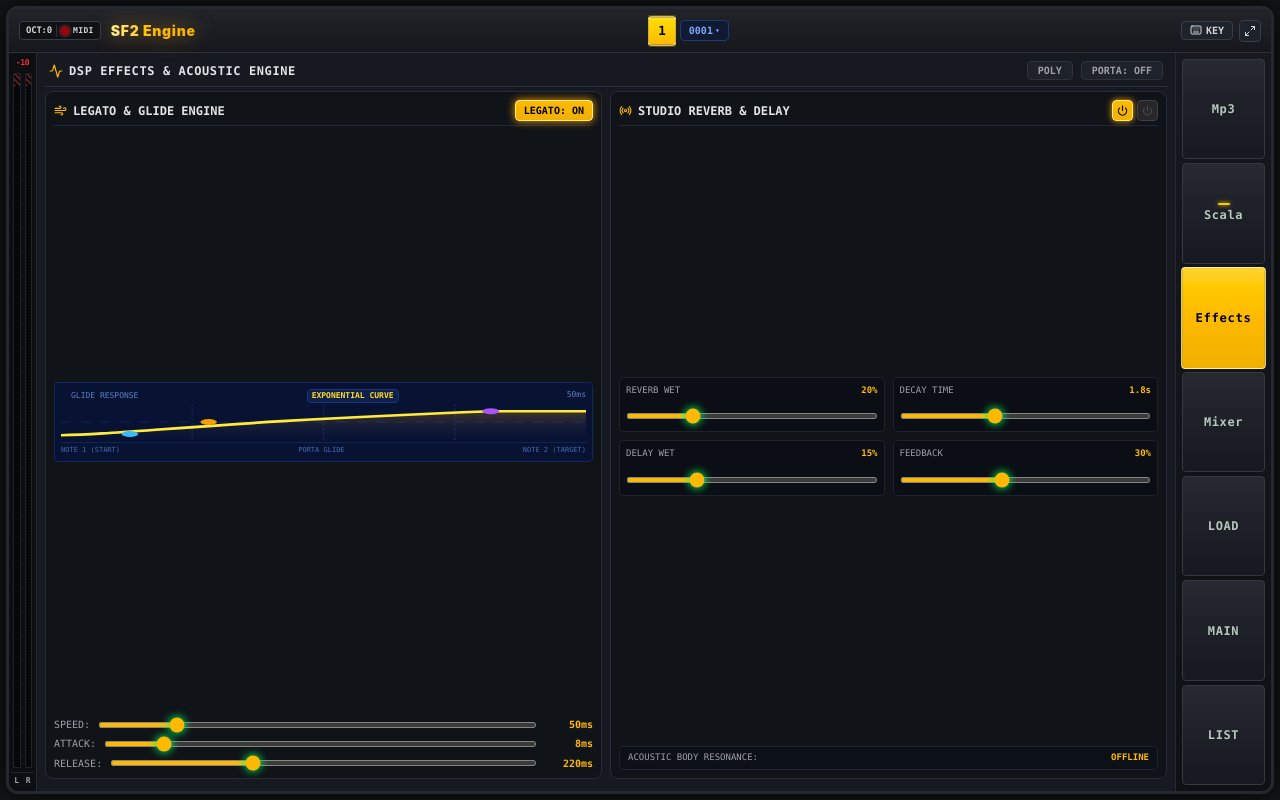
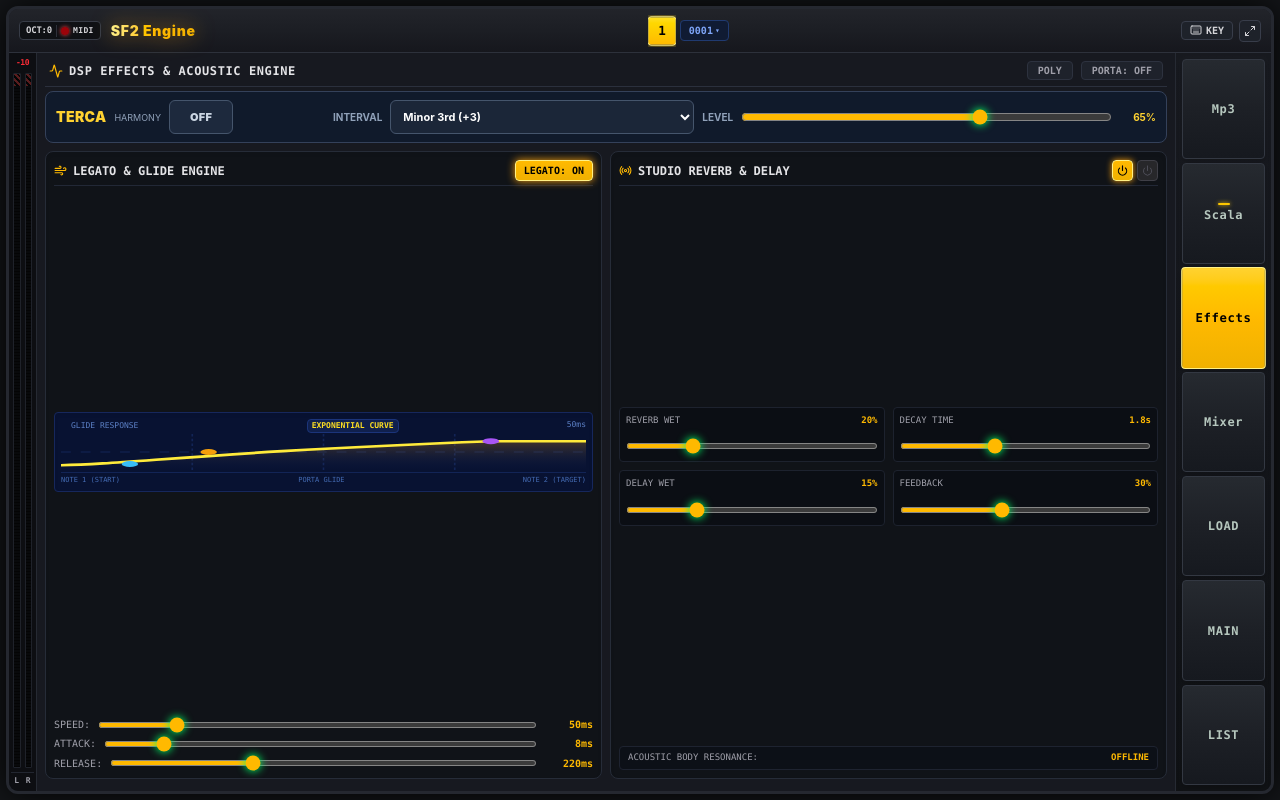
Before and after one commit to faisalaja92-web/SF2-ENGINE, a React (Vite) app: page / in a window 1280 px wide. Both pictures are taken after a click on the button "Effects". Built offline with nearby package versions, Linux system fonts and the light colour scheme.

Commit message:
Add Terca controls to Effects screen

```diff
--- a/src/components/views/EfxView.tsx
+++ b/src/components/views/EfxView.tsx
@@ -48,11 +48,38 @@ export const EfxView: React.FC<EfxViewProps> = ({ efx, onUpdateEfx }) => {
         </div>
       </div>
 
+      {/* Terca harmony: compact, touch-friendly performance controls */}
+      <section className="shrink-0 grid grid-cols-12 gap-2 my-1 rounded-lg border border-[#34415a] bg-[#101a2b] px-2.5 py-2">
+        <div className="col-span-12 sm:col-span-3 flex items-center gap-2">
+          <span className="text-sm font-black tracking-wide text-amber-300">TERCA</span>
+          <span className="text-[9px] text-slate-400">HARMONY</span>
+          <button
+            onClick={() => onUpdateEfx({ tercaEnabled: !efx.tercaEnabled })}
+            aria-pressed={!!efx.tercaEnabled}
+            className={`ml-auto sm:ml-0 min-w-[64px] min-h-[34px] rounded-md border px-3 text-[11px] font-black tracking-wide transition-colors ${efx.tercaEnabled ? 'bg-amber-400 text-black border-amber-200' : 'bg-slate-800 text-slate-300 border-slate-600'}`}
+          >{efx.tercaEnabled ? 'ON' : 'OFF'}</button>
+        </div>
+        <div className="col-span-6 sm:col-span-4 flex items-center gap-2">
+          <label htmlFor="terca-interval" className="text-[10px] font-bold text-slate-400 whitespace-nowrap">INTERVAL</label>
+          <select id="terca-interval" value={efx.tercaInterval || 'minor3'} onChange={(e) => onUpdateEfx({ tercaInterval: e.target.value as EfxSettings['tercaInterval'] })} className="min-h-[34px] flex-1 rounded-md border border-slate-600 bg-[#1b2638] px-2 text-[11px] font-bold text-white">
+            <option value="minor3">Minor 3rd (+3)</option>
+            <option value="major3">Major 3rd (+4)</option>
+            <option value="perfect5">Perfect 5th (+7)</option>
+            <option value="octave">Octave (+12)</option>
+          </select>
+        </div>
+        <div className="col-span-6 sm:col-span-5 flex items-center gap-2">
+          <label htmlFor="terca-volume" className="text-[10px] font-bold text-slate-400 whitespace-nowrap">LEVEL</label>
+          <input id="terca-volume" aria-label="Terca volume" type="range" min="0" max="1" step="0.05" value={efx.tercaVolume ?? 0.65} onChange={(e) => onUpdateEfx({ tercaVolume: parseFloat(e.target.value) })} className="min-w-0 flex-1 accent-amber-400" />
+          <span className="w-9 text-right text-[10px] font-bold text-amber-300">{Math.round((efx.tercaVolume ?? 0.65) * 100)}%</span>
+        </div>
+      </section>
+
       {/* Main Grid: 2 Panels styled after Image 2 CRT Screen & Rotary Knobs */}
-      <div className="grid grid-cols-12 gap-2 flex-1 py-1 overflow-hidden">
+      <div className="grid grid-cols-12 gap-2 flex-1 min-h-0 py-1 overflow-y-auto sm:overflow-hidden">
 
         {/* Left Panel: Legato & Acoustic Modeling (6 Cols) */}
-        <div className="col-span-6 bg-[#101318] border border-[#262c38] rounded-lg p-2 flex flex-col justify-between overflow-hidden shadow-inner">
+        <div className="col-span-12 sm:col-span-6 min-h-[210px] bg-[#101318] border border-[#262c38] rounded-lg p-2 flex flex-col justify-between overflow-hidden shadow-inner">
           {/* Panel Header */}
           <div className="flex items-center justify-between pb-1 border-b border-[#222836]">
             <div className="flex items-center gap-1.5">
@@ -215,7 +242,7 @@ export const EfxView: React.FC<EfxViewProps> = ({ efx, onUpdateEfx }) => {
         </div>
 
         {/* Right Panel: Reverb & Delay Console (6 Cols) */}
-        <div className="col-span-6 bg-[#101318] border border-[#262c38] rounded-lg p-2 flex flex-col justify-between overflow-hidden shadow-inner">
+        <div className="col-span-12 sm:col-span-6 min-h-[210px] bg-[#101318] border border-[#262c38] rounded-lg p-2 flex flex-col justify-between overflow-hidden shadow-inner">
           {/* Header */}
           <div className="flex items-center justify-between pb-1 border-b border-[#222836]">
             <div className="flex items-center gap-1.5">
```
